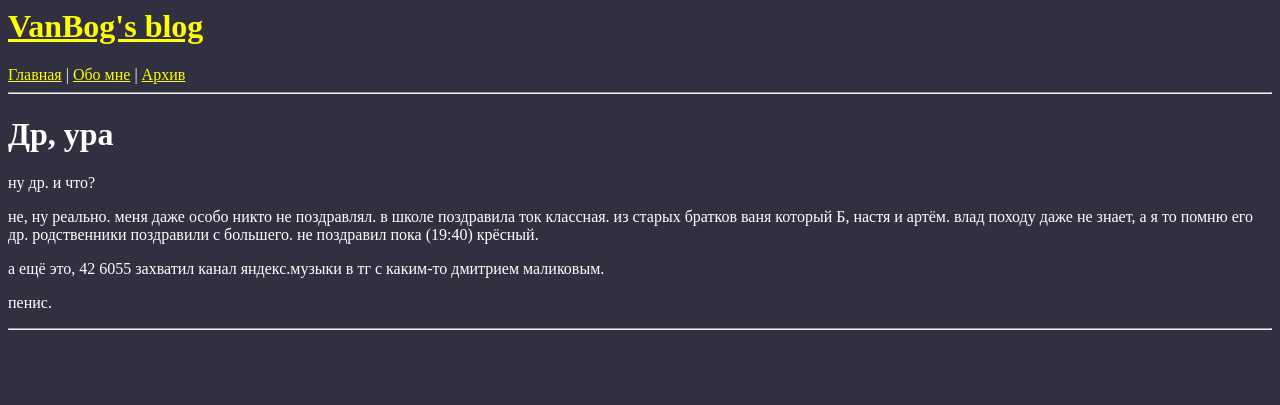
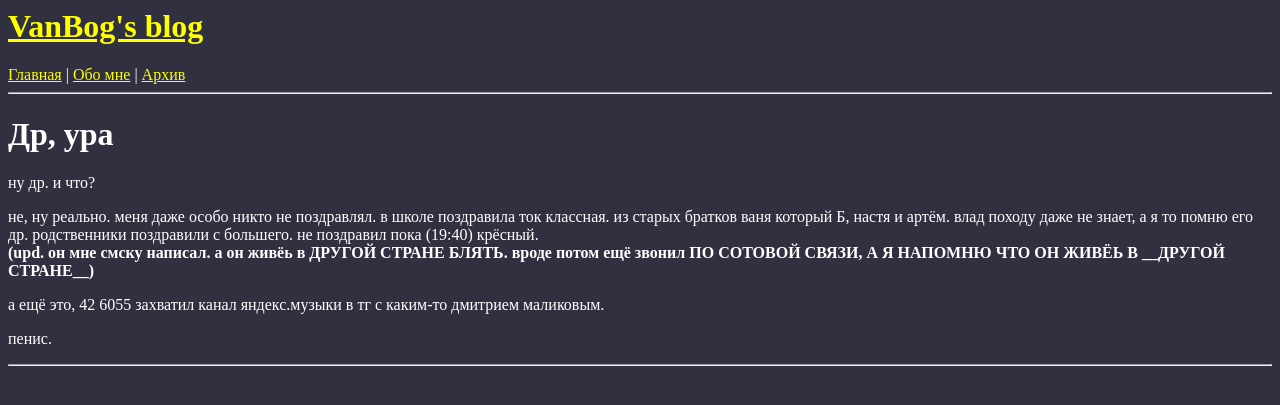
Before and after one commit to VanBog335/blog, a Jekyll site: the page built from _posts/2025-02-18-др, ура.md, in a window 1280 px wide. Shown: the top 405 px of the page. Built offline with Jekyll 4.4.1, drawn with Linux system fonts in a browser that asks for light colours; our own code applies the rules of GitHub Pages for plain Markdown files.

Commit message:
прочитал старые посты и добавил то, что забыл

```diff
--- a/_posts/2025-02-18-др, ура.md
+++ b/_posts/2025-02-18-др, ура.md
@@ -1,6 +1,7 @@
 ну др. и что?
 
 не, ну реально. меня даже особо никто не поздравлял. в школе поздравила ток классная. из старых братков ваня который Б, настя и артём. влад походу даже не знает, а я то помню его др. родственники поздравили с большего. не поздравил пока (19:40) крёсный.
+**(upd. он мне смску написал. а он живёь в ДРУГОЙ СТРАНЕ БЛЯТЬ. вроде потом ещё звонил ПО СОТОВОЙ СВЯЗИ, А Я НАПОМНЮ ЧТО ОН ЖИВЁЬ В __ДРУГОЙ СТРАНЕ__)**
 
 а ещё это, 42 6055 захватил канал яндекс.музыки в тг с каким-то дмитрием маликовым.
 
```
Also changed, not shown: _posts/2025-04-18-Я родился.md (+1 -0 lines).
